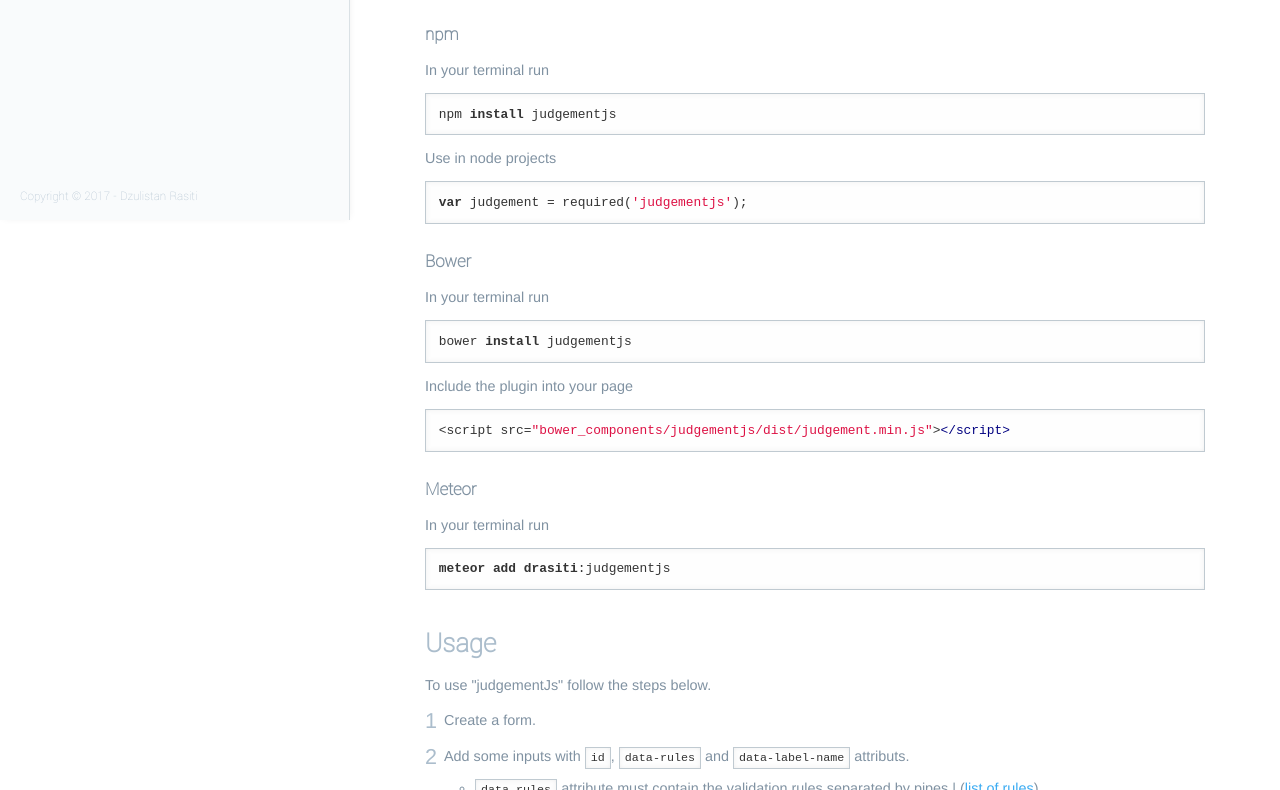
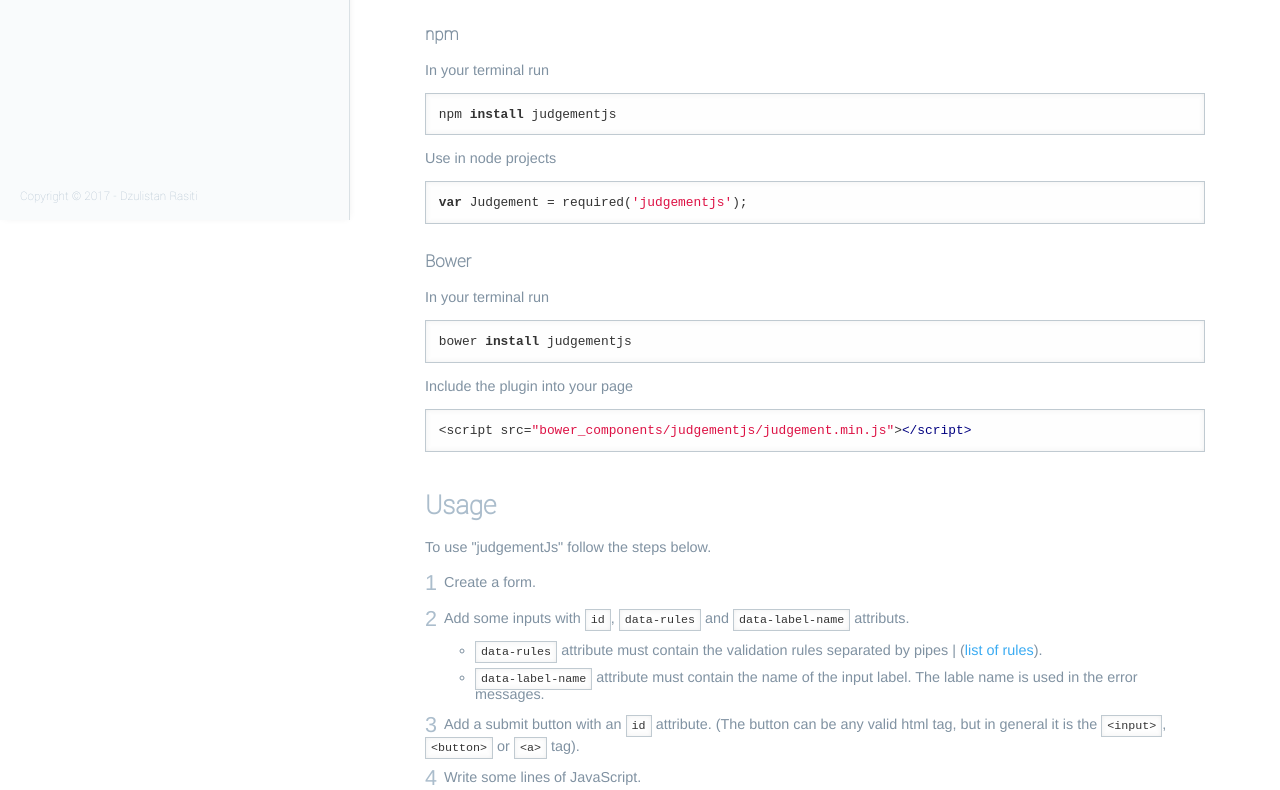
Before and after one commit to DRasiti/JudgementJS, a website: page docs/index.html in a window 1280 px wide. Shown: the part 580-1370 px from the top of the page. Drawn offline with Linux system fonts and the light colour scheme.

Commit message:
Allow npm and bower install

```diff
--- a/docs/index.html
+++ b/docs/index.html
@@ -132,17 +132,17 @@
 					<p>In your terminal run</p>
 					<pre><code class="sh">npm install judgementjs</code></pre>
 					<p>Use in node projects</p>
-					<pre><code class="js">var judgement = required('judgementjs');</code></pre>
+					<pre><code class="js">var Judgement = required('judgementjs');</code></pre>
 
 					<h4>Bower</h4>
 					<p>In your terminal run</p>
 					<pre><code class="sh">bower install judgementjs</code></pre>
 					<p>Include the plugin into your page</p>
-					<pre><code class="js">&lt;script src="bower_components/judgementjs/dist/judgement.min.js">&lt;/script></code></pre>
+					<pre><code class="js">&lt;script src="bower_components/judgementjs/judgement.min.js">&lt;/script></code></pre>
 
-					<h4>Meteor</h4>
+					<!--<h4>Meteor</h4>
 					<p>In your terminal run</p>
-					<pre><code class="sh">meteor add drasiti:judgementjs</code></pre>
+					<pre><code class="sh">meteor add drasiti:judgementjs</code></pre>-->
 
 					<h2 id="to-usage">Usage</h2>
 					<p>To use "judgementJs" follow the steps below.</p>
```
Also changed, not shown: bower.json (added, +25 -0 lines), package.json (added, +30 -0 lines).
